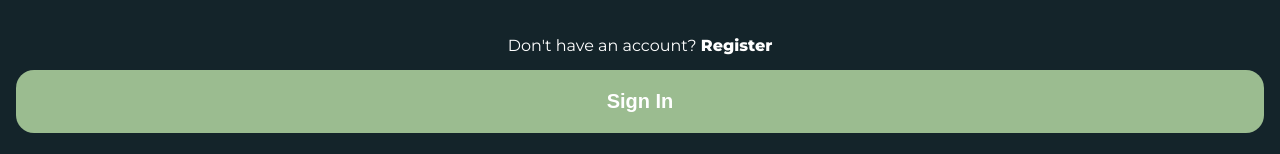
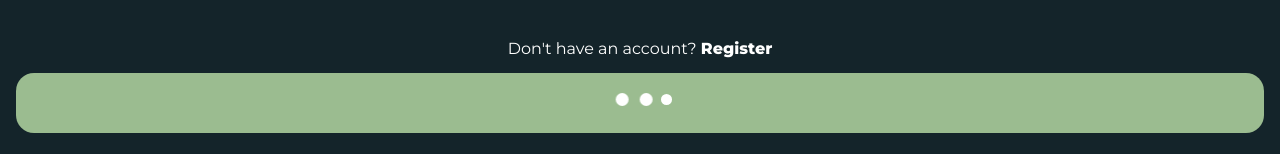
Before and after one commit to shayans2/Pockett, a React app: page /login in a window 1280 px wide. Shown: the part 643-797 px from the top of the page. Built offline with nearby package versions, Linux system fonts and the light colour scheme.

Commit message:
feat: enhance theme and animations

```diff
--- a/src/containers/App.jsx
+++ b/src/containers/App.jsx
@@ -1,24 +1,20 @@
 import React from 'react';
-import styled, { keyframes } from 'styled-components';
+import styled from 'styled-components';
 import { useNavigate } from 'react-router-dom';
-import { Text, FlexBox, Button } from '@theme';
-import 'animate.css';
+import {
+  Text,
+  FlexBox,
+  Button,
+  bounceInDown,
+  growFromCenter,
+  fadeIn,
+} from '@theme';
 
 const Container = styled(FlexBox)`
-  background-color: #e76f51;
+  background-color: ${({ theme }) => theme.colors.primary};
   height: 100%;
   overflow: hidden;
-  transform: translateZ(0);
-`;
-
-const grow = keyframes`
-  0% {
-    transform: scale(1);
-  }
-
-  100% {
-    transform: scale(10);
-  }
+  transform: translateZ(0); // To prevent overflow on growFromCenter animation
 `;
 
 const MagicDot = styled.div`
@@ -27,27 +23,34 @@ const MagicDot = styled.div`
   height: 100px;
   border-radius: 50%;
   background-color: ${({ theme }) => theme.colors.white};
-  animation: ${grow} 1s forwards ease-in;
+  animation: ${growFromCenter} 1s forwards ease-in;
   animation-delay: 0.3s;
   z-index: 1;
   overflow: hidden;
 `;
 
 const HomeButton = styled(Button)`
-  background-color: #264653;
+  background-color: ${({ theme }) => theme.colors.darkBlue};
   width: 160px;
 `;
 
 const Logo = styled(Text)`
   font-size: 80px;
-  color: #e76f51;
+  color: ${({ theme }) => theme.colors.primary};
   z-index: 2;
+  animation-name: ${bounceInDown};
+  animation-duration: 1s;
+  animation-fill-mode: both;
 `;
 
 const BottomFixed = styled(FlexBox)`
   position: fixed;
   bottom: 24px;
   z-index: 2;
+  animation-name: ${fadeIn};
+  animation-duration: 1s;
+  animation-fill-mode: both;
+  animation-delay: 0.7s;
 `;
 
 const App = () => {
--- a/src/containers/Login.jsx
+++ b/src/containers/Login.jsx
@@ -10,7 +10,7 @@ import { ChevronLeft } from '@components/Icons/ChevronLeft';
 import { Button, Input, Text, Space, FlexBox } from '@theme';
 
 const Container = styled.div`
-  background-color: #14242a;
+  background-color: ${({ theme }) => theme.colors.primaryBG};
   height: 100%;
   padding: 0px 16px;
 `;
@@ -98,7 +98,7 @@ const Login = () => {
             </Text>
           </Text>
           <Space size="lg" />
-          <Button type="submit" large text="Sign In" />
+          <Button large type="submit" text="Sign In" isLoading />
         </BottomFixed>
       </form>
       {isToastVisible ? <Toast /> : null}
--- a/src/containers/Register.jsx
+++ b/src/containers/Register.jsx
@@ -7,7 +7,7 @@ import { ChevronLeft } from '@components/Icons/ChevronLeft';
 import { Button, Input, Text, Space, FlexBox } from '@theme';
 
 const Container = styled.div`
-  background-color: #14242a;
+  background-color: ${({ theme }) => theme.colors.primaryBG};
   height: 100%;
   padding: 0px 16px;
 `;
--- /dev/null
+++ b/src/theme/animations/bounceInDown.js
@@ -0,0 +1,39 @@
+import { keyframes } from 'styled-components';
+
+export const bounceInDown = keyframes`
+from,
+  60%,
+  75%,
+  90%,
+  to {
+    -webkit-animation-timing-function: cubic-bezier(0.215, 0.61, 0.355, 1);
+    animation-timing-function: cubic-bezier(0.215, 0.61, 0.355, 1);
+  }
+
+  0% {
+    opacity: 0;
+    -webkit-transform: translate3d(0, -3000px, 0) scaleY(3);
+    transform: translate3d(0, -3000px, 0) scaleY(3);
+  }
+
+  60% {
+    opacity: 1;
+    -webkit-transform: translate3d(0, 25px, 0) scaleY(0.9);
+    transform: translate3d(0, 25px, 0) scaleY(0.9);
+  }
+
+  75% {
+    -webkit-transform: translate3d(0, -10px, 0) scaleY(0.95);
+    transform: translate3d(0, -10px, 0) scaleY(0.95);
+  }
+
+  90% {
+    -webkit-transform: translate3d(0, 5px, 0) scaleY(0.985);
+    transform: translate3d(0, 5px, 0) scaleY(0.985);
+  }
+
+  to {
+    -webkit-transform: translate3d(0, 0, 0);
+    transform: translate3d(0, 0, 0);
+  }
+`;
--- /dev/null
+++ b/src/theme/animations/fadeIn.js
@@ -0,0 +1,11 @@
+import { keyframes } from 'styled-components';
+
+export const fadeIn = keyframes`
+  from {
+    opacity: 0;
+  }
+
+  to {
+    opacity: 1;
+  }
+`;
--- /dev/null
+++ b/src/theme/animations/growFromCenter.js
@@ -0,0 +1,11 @@
+import { keyframes } from 'styled-components';
+
+export const growFromCenter = keyframes`
+  0% {
+    transform: scale(1);
+  }
+
+  100% {
+    transform: scale(10);
+  }
+`;
--- a/src/theme/components/Button.jsx
+++ b/src/theme/components/Button.jsx
@@ -1,11 +1,15 @@
 import React from 'react';
 import styled from 'styled-components';
+import { Spinner } from './Spinner';
 
 const StyledButton = styled.button`
-  display: block;
+  display: flex;
+  align-items: center;
+  justify-content: center;
+  height: 60px;
   padding: 20px 30px;
   width: ${({ large }) => (large ? '100%' : 'fit-content')};
-  background-color: #9bbc90;
+  background-color: ${({ theme }) => theme.colors.lightGreen};
   border: none;
   border-radius: 18px;
   color: ${({ theme }) => theme.colors.white};
@@ -13,6 +17,8 @@ const StyledButton = styled.button`
   font-weight: ${({ theme }) => theme.fontWeight.bold};
 `;
 
-export const Button = ({ text, ...props }) => {
-  return <StyledButton {...props}>{text}</StyledButton>;
+export const Button = ({ text, isLoading, ...props }) => {
+  return (
+    <StyledButton {...props}>{isLoading ? <Spinner /> : text}</StyledButton>
+  );
 };
--- a/src/theme/components/Input.jsx
+++ b/src/theme/components/Input.jsx
@@ -1,26 +1,16 @@
-import styled, { keyframes } from 'styled-components';
-
-const preventAutofill = keyframes`
-  0%,100% {
-        color: #666;
-        background: transparent;
-    }
-`;
+import styled from 'styled-components';
 
 export const Input = styled.input`
   padding: 20px 20px;
   border-radius: 18px;
   width: ${({ large }) => (large ? '100%' : 'auto')};
-  border: 2px solid #a8b2b7;
-  background-color: rgba(168, 178, 183, 0.05);
-  color: #a8b2b7;
+  border: 2px solid ${({ theme }) => theme.colors.lightGrey};
+  background-color: ${({ theme }) => theme.colors.lightGreyTransparent};
+  color: ${({ theme }) => theme.colors.lightGrey};
   outline: none;
   font-size: ${({ theme }) => theme.fontSize.regular};
   font-weight: ${({ theme }) => theme.fontWeight.bold};
   ::placeholder {
-    color: #a8b2b7;
+    color: ${({ theme }) => theme.colors.lightGrey};
   }
 `;
-// export const Input = ({ ...props }) => {
-//   return <StyledInput {...props} />;
-// };
--- /dev/null
+++ b/src/theme/components/Spinner.jsx
@@ -0,0 +1,74 @@
+import React from 'react';
+import styled, { keyframes } from 'styled-components';
+
+const move1 = keyframes`
+    0% {
+      transform: scale(0);
+    }
+    100% {
+      transform: scale(1);
+    }
+  `;
+const move2 = keyframes`
+    0% {
+      transform: translate(0, 0);
+    }
+    100% {
+      transform: translate(24px, 0);
+    }
+`;
+const move3 = keyframes`
+    0% {
+      transform: scale(1);
+    }
+    100% {
+      transform: scale(0);
+    }
+`;
+
+const SpinnerContainer = styled.div`
+  width: 72px;
+  position: relative;
+  height: 100%;
+  margin-right: auto;
+  margin-left: auto;
+
+  div {
+    position: absolute;
+    border-radius: 50%;
+    animation-timing-function: cubic-bezier(0, 1, 1, 0);
+  }
+  div:nth-child(1) {
+    left: 8px;
+    animation: ${move1} 0.6s infinite;
+  }
+  div:nth-child(2) {
+    left: 8px;
+    animation: ${move2} 0.6s infinite;
+  }
+  div:nth-child(3) {
+    left: 32px;
+    animation: ${move2} 0.6s infinite;
+  }
+  div:nth-child(4) {
+    left: 56px;
+    animation: ${move3} 0.6s infinite;
+  }
+`;
+
+const SpinnerDot = styled.div`
+  width: 13px;
+  height: 13px;
+  background-color: ${({ theme }) => theme.colors.white};
+`;
+
+export const Spinner = () => {
+  return (
+    <SpinnerContainer>
+      <SpinnerDot />
+      <SpinnerDot />
+      <SpinnerDot />
+      <SpinnerDot />
+    </SpinnerContainer>
+  );
+};
--- a/src/theme/components/Text.jsx
+++ b/src/theme/components/Text.jsx
@@ -14,7 +14,3 @@ Text.defaultProps = {
   margin: 0,
   padding: 0,
 };
-
-// export const Text = ({ children, ...props }) => {
-//   return <StyledText {...props}>{children}</StyledText>;
-// };
--- a/src/theme/config.js
+++ b/src/theme/config.js
@@ -1,9 +1,17 @@
 export const themeConfig = {
   colors: {
+    white: '#fff',
+    black: '#000',
+
     primary: '#e76f51',
-    white: '#FFF',
-    black: '#000',
+    lightGreen: '#9bbc90',
+    lightGrey: '#a8b2b7',
+    lightGreyTransparent: 'rgba(168, 178, 183, 0.05)',
+    darkBlue: '#264653',
+
+    primaryBG: '#14242a',
   },
+
   fontSize: {
     '4xl': '38px',
     '3xl': '32px',
@@ -14,6 +22,7 @@ export const themeConfig = {
     body: '18px',
     regular: '16px',
   },
+
   fontWeight: {
     black: 900,
     bold: 700,
--- a/src/theme/index.js
+++ b/src/theme/index.js
@@ -1,8 +1,14 @@
 export { GlobalStyles } from './globalStyles';
 export { themeConfig } from './config';
 
+// Components
 export { Text } from './components/Text';
 export { FlexBox } from './components/FlexBox';
 export { Button } from './components/Button';
 export { Input } from './components/Input';
 export { Space } from './components/Space';
+
+// Animations
+export { bounceInDown } from './animations/bounceInDown';
+export { growFromCenter } from './animations/growFromCenter';
+export { fadeIn } from './animations/fadeIn';
```
Also changed, not shown: 1 other file (tests, documents, lock files or other folders).
